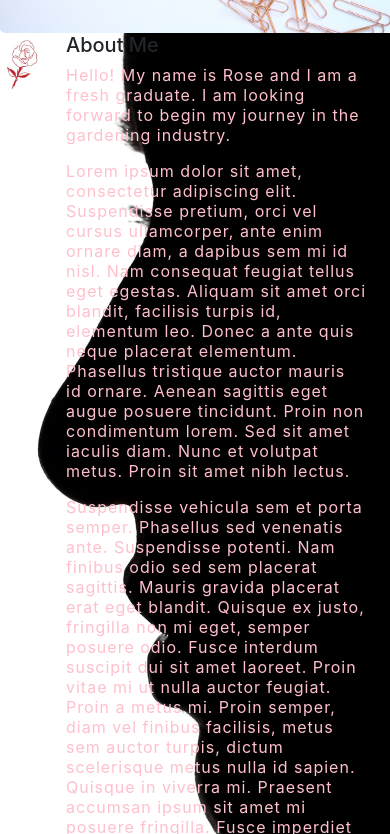
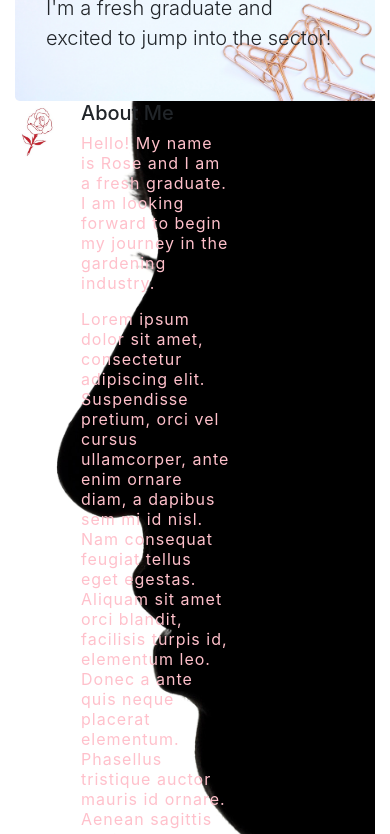
Before and after one commit to diyanah08/project-1, a plain HTML site: page index.html in a window 390 px wide. Shown: the part 305-1139 px from the top of the page. Drawn offline with nearby package versions, Linux system fonts and the light colour scheme.

Commit message:
edit media query for p on small phone and delete a p

```diff
--- a/style.css
+++ b/style.css
@@ -1,12 +1,3 @@
-.body {
-    margin: 0px;
-}
-
-.container {
-    margin: 0px;
-    padding: 0px;
-}
-
 .bg-light {
     background-color: white !important;
 }
@@ -38,6 +29,7 @@
     width: 300px;
     letter-spacing: 1px;
     line-height: 20px;
+    white-space: normal;
 }
 
 @media (max-width:400px) {
@@ -45,3 +37,9 @@
         width: 300px;
     }
 }
+
+@media (max-width: 399px) {
+    .aboutme-text {
+        width: 150px;
+    }
+}
```
